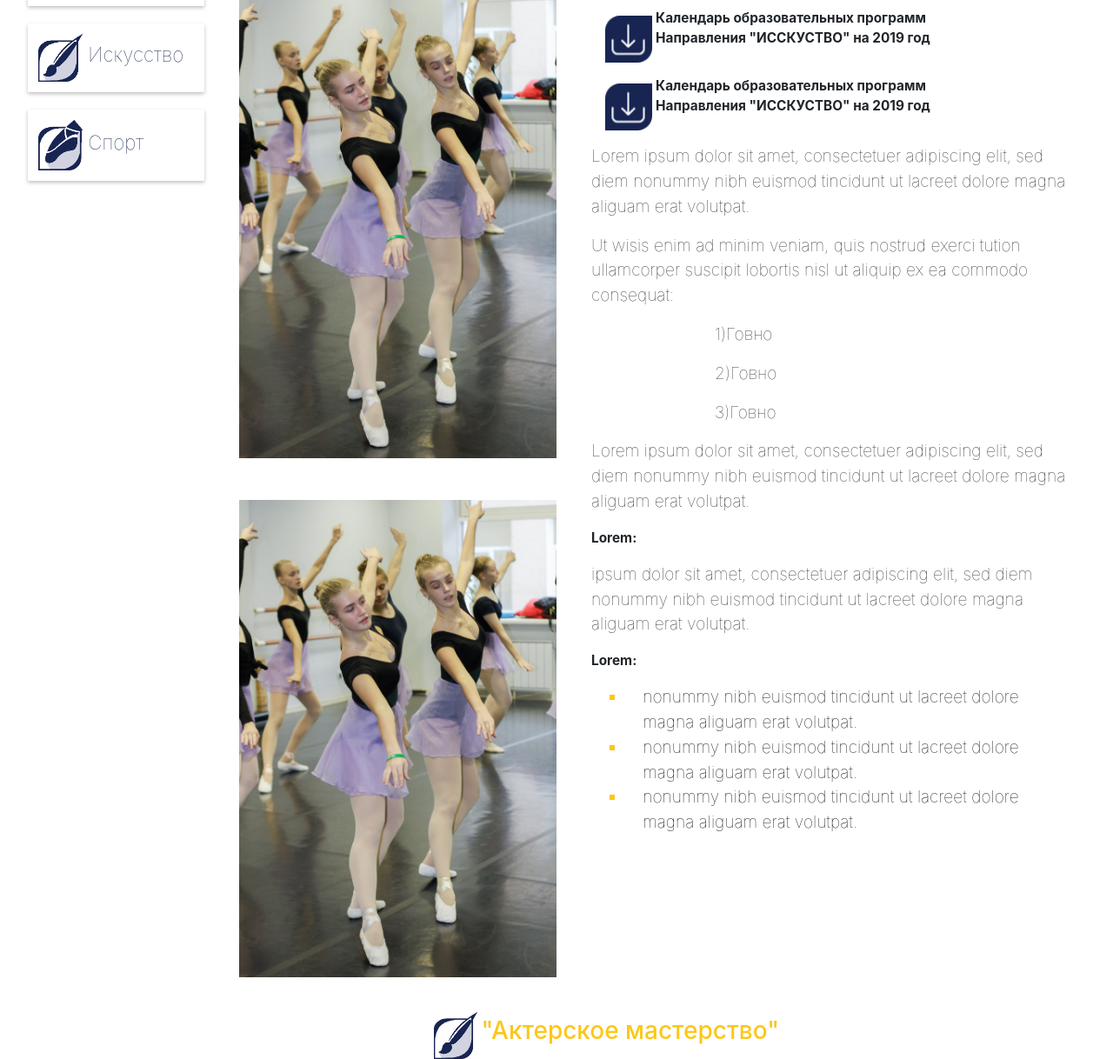
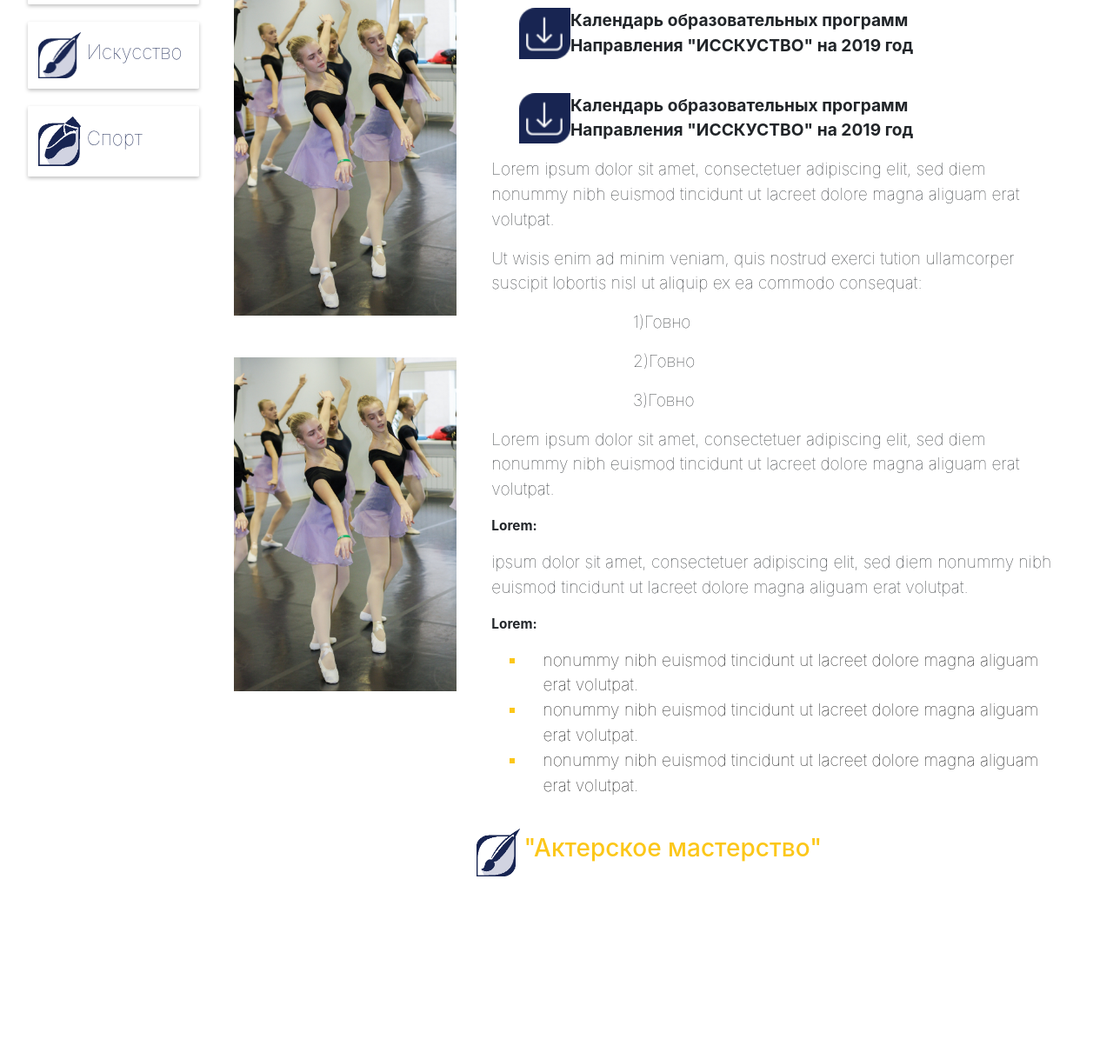
Before and after one commit to bypolinafox/ZS, a plain HTML site: page napravlen/iskustvo.html in a window 1280 px wide. Shown: the part 230-1448 px from the top of the page at 87% size. After the commit the page ends 1238 px from the top, so only its background shows below. Drawn offline with nearby package versions, Linux system fonts and the light colour scheme.

Commit message:
Ещё доработки

```diff
--- a/napravlen/iskustvo.html
+++ b/napravlen/iskustvo.html
@@ -110,7 +110,7 @@
                   </div>
 
                   <!-- Второй -->
-                  <div class="col-sm-4 no_size2">
+                  <div class="col-sm-3 no_size2">
 
                     <img class="imga-1" src="../napravlen\apYORBmd6Bw.png"></img>
                     <img class="imga-2" src="../napravlen\apYORBmd6Bw.png"></img>
@@ -118,21 +118,22 @@
                   </div>
 
                   <!-- Третий -->
-                <div class="col-sm-6 no_size2">
+                <div class="col-sm-7 no_size2">
                   <h3 class="named">Направление "Искусство"</h3>
                     <div class="oned">
 
-                          <img class ='resize-img' src = "../napravlen\Group 107.png">
                           <div class="child">
-                            <p>Календарь образовательных программ</br>Направления "ИССКУСТВО" на 2019 год</p>
+                              <img class ='resize-img lef' src = "../napravlen\Group 107.png" >
+                              <p class="no-mar pad-10l">Календарь образовательных программ</br>Направления "ИССКУСТВО" на 2019 год</p>
                           </div>
 
                         </br>
 
-                        <img class ='resize-img' src = "../napravlen\Group 107.png">
                           <div class="child">
-                            <p>Календарь образовательных программ</br>Направления "ИССКУСТВО" на 2019 год</p>
+                              <img class ='resize-img lef' src = "../napravlen\Group 107.png">
+                              <p class="no-mar pad-10l">Календарь образовательных программ</br>Направления "ИССКУСТВО" на 2019 год</p>
                           </div>
+
                     </div>
                     <p class="text-original">Lorem ipsum dolor sit amet, consectetuer adipiscing elit, sed diem
                         nonummy nibh euismod tincidunt ut lacreet dolore magna aliguam erat volutpat.</p>
@@ -159,8 +160,10 @@
                   </div>
                 </div>
             </div>
-            <div class="name-arrow">
-              <div class="childer" >
+
+
+              <div class="col-md-6 offset-md-3">
+                <div class="rig">
                 <img class="imager" src="../napravlen\Image 17.png"></img>
                 <span class="tecashi">
                     <h3>"Актерское мастерство"</h3>
--- a/napravlen/napr_razm.css
+++ b/napravlen/napr_razm.css
@@ -1,11 +1,13 @@
 .central{
-    margin: 50px 2em 40px 2em;
+    margin: 50px 4em 20px 2em;
 
     /* background: gray; */
 }
 /* квадрат */
 .to-resize{
-
+}
+.lef{
+    float: left;
 }
 .as{
     color: #182552;
@@ -34,7 +36,7 @@
     }
 /* Третий блок */
 .named{
-    text-align: center;
+    text-align: left;
     font-size:3vw !important;
     margin-top: 25px;
     margin-bottom: 30px;
@@ -46,14 +48,13 @@
     background-size: cover;
 }
 .oned{
-    margin: 0 1em;
+    margin: 0 2em;
     width: auto;
 }
 .child{
     font-weight: bold;
-    display: inline-block;
     margin-bottom: 1rem;
-    font-size:1.2vw !important;
+    font-size:1.5vw !important;
 }
 .resize-img{
     width: 10%;
@@ -107,6 +108,7 @@ li{
 .tecashi{
     display: inline-block;
     vertical-align: center;
+    color: #FCC719;
 }
 .childer{
     padding: 0 30%;
@@ -119,3 +121,13 @@ li{
 .no_size2{
     padding: 0 0 0 40px !important;
 }
+.rig{
+    float: right;
+    text-align: right;
+}
+.no-mar{
+    margin: 0 !important;
+}
+.pad-10l{
+    padding-left: 50px;
+}
```
Lines whose indentation alone changed are shown as unchanged.
